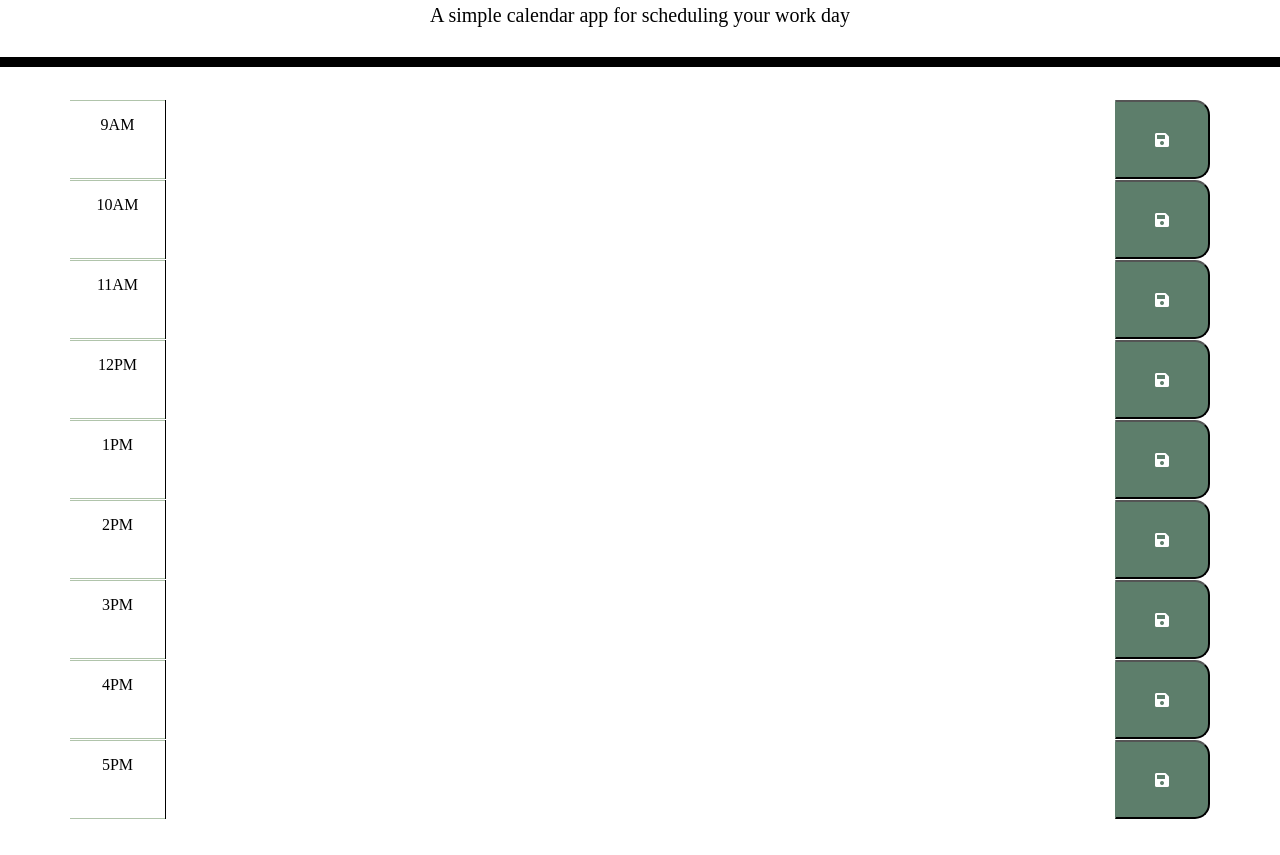
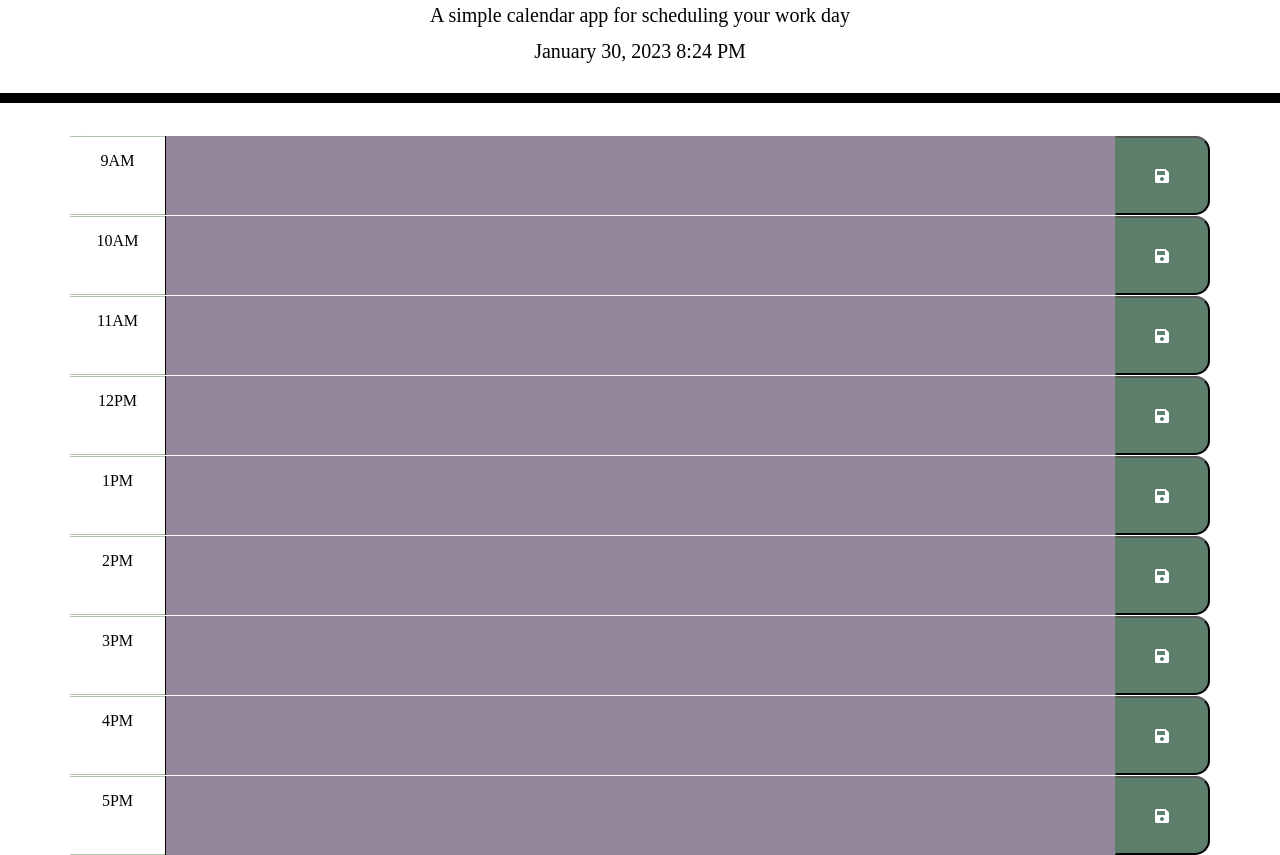
Before and after one commit to ChloeHill3/Planner-app, a plain HTML site: page index.html in a window 1280 px wide. Shown: the part 86-941 px from the top of the page. Before the commit the page ends 905 px from the top, so only its background shows below. Drawn offline with nearby package versions, Linux system fonts and the light colour scheme; files that its build step writes are made by us from their sources; a web font is replaced by a local one.

Commit message:
updating location of html due to folder changes

```diff
--- a/index.html
+++ b/index.html
@@ -73,7 +73,7 @@
   <script src="https://cdnjs.cloudflare.com/ajax/libs/jquery/3.2.1/jquery.min.js"></script>
   <script src="https://cdnjs.cloudflare.com/ajax/libs/moment.js/2.24.0/moment.min.js"></script>
 
-  <script src="./script.js"></script>
+  <script src="../Planner-app/assets/script.js"></script>
 </body>
 
 </html>
```
